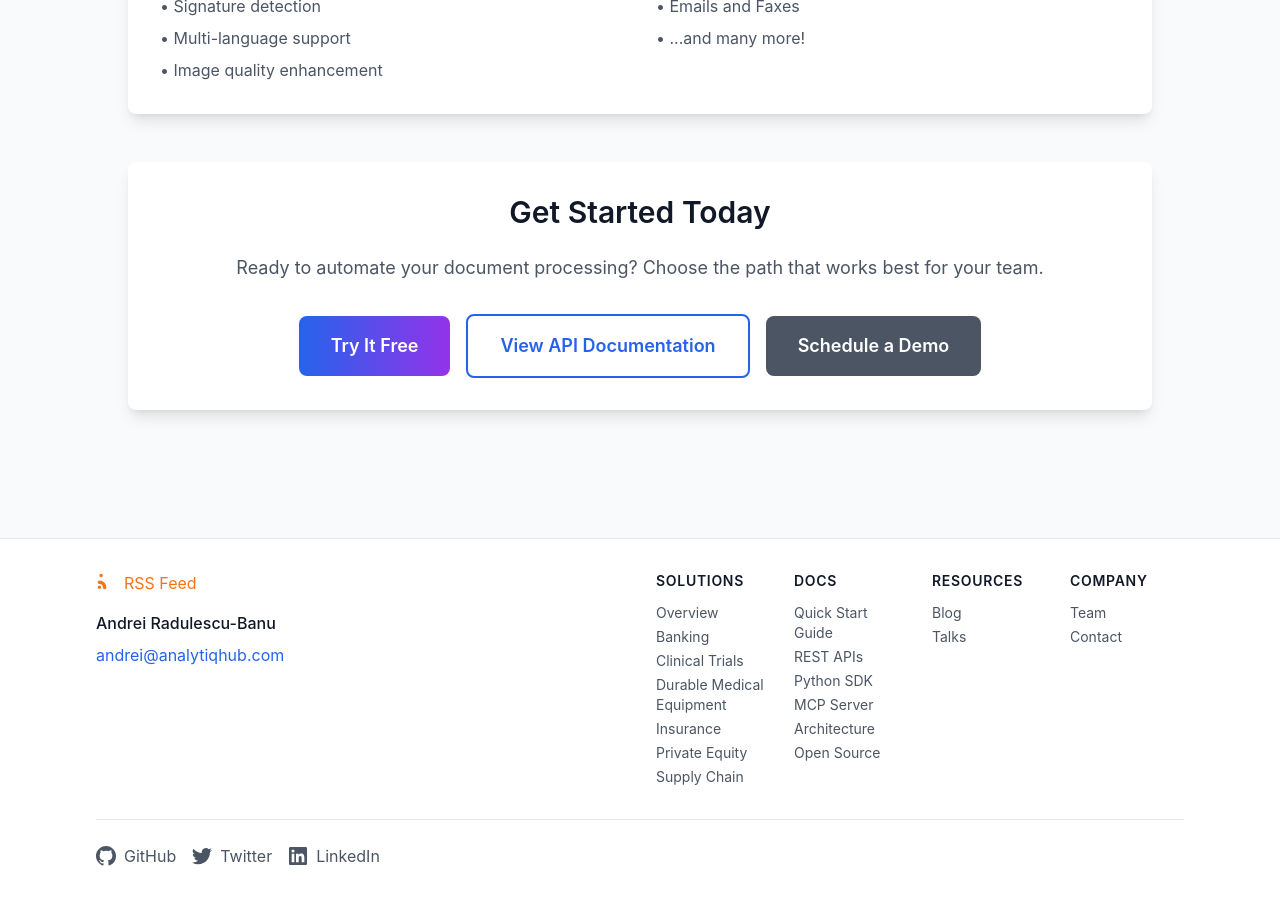
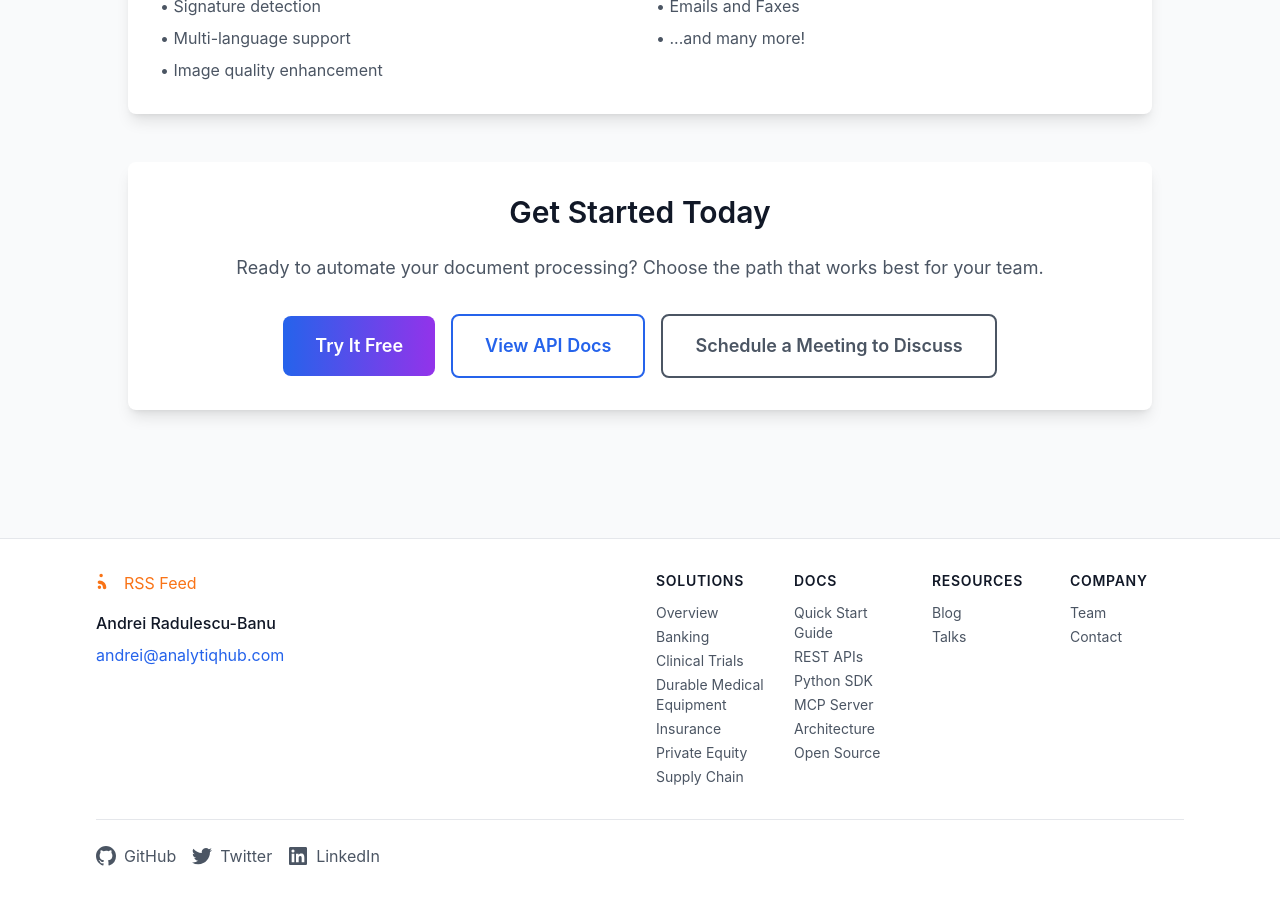
Before and after one commit to analytiq-hub/docrouter.github.io, a Jekyll site: the page built from how-it-works.md, in a window 1280 px wide and 900 px high, scrolled down 3160 px. Built offline with Jekyll 4.4.1, drawn with Linux system fonts in a browser that asks for light colours; nearby versions of some CDN libraries.

Commit message:
Update button styles on How It Works page
- Change 'View API Documentation' to 'View API Docs' (shorter text)
- Convert 'Schedule a Demo' to outline style with 'Schedule a Meeting to Discuss' text
- Ensure both outline buttons are properly aligned on the same line
- Maintain consistent button sizing and spacing

```diff
--- a/how-it-works.md
+++ b/how-it-works.md
@@ -205,11 +205,11 @@ permalink: /how-it-works/
                     </a>
                     <a href="{{ '/rest-api/' | relative_url }}"
                        class="inline-block border-2 border-blue-600 text-blue-600 hover:bg-blue-50 px-8 py-4 rounded-lg font-semibold text-lg transition-colors duration-200">
-                        View API Documentation
+                        View API Docs
                     </a>
                     <a href="javascript:void(0)" onclick="openCalendly()"
-                       class="inline-block bg-gray-600 hover:bg-gray-700 text-white px-8 py-4 rounded-lg font-semibold text-lg transition-colors duration-200">
-                        Schedule a Demo
+                       class="inline-block border-2 border-gray-600 text-gray-600 hover:bg-gray-50 px-8 py-4 rounded-lg font-semibold text-lg transition-colors duration-200">
+                        Schedule a Meeting to Discuss
                     </a>
                 </div>
             </div>
```
